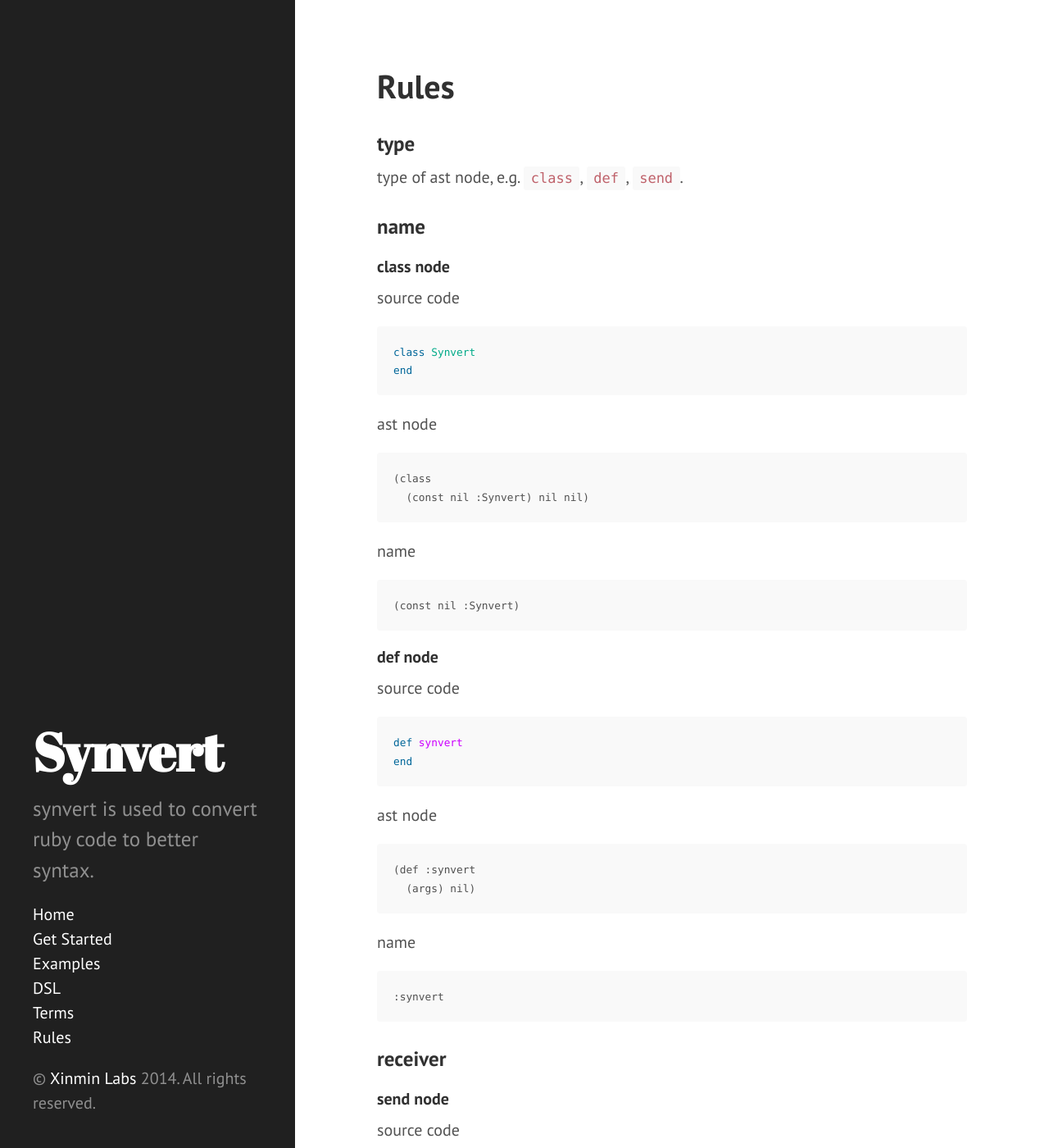
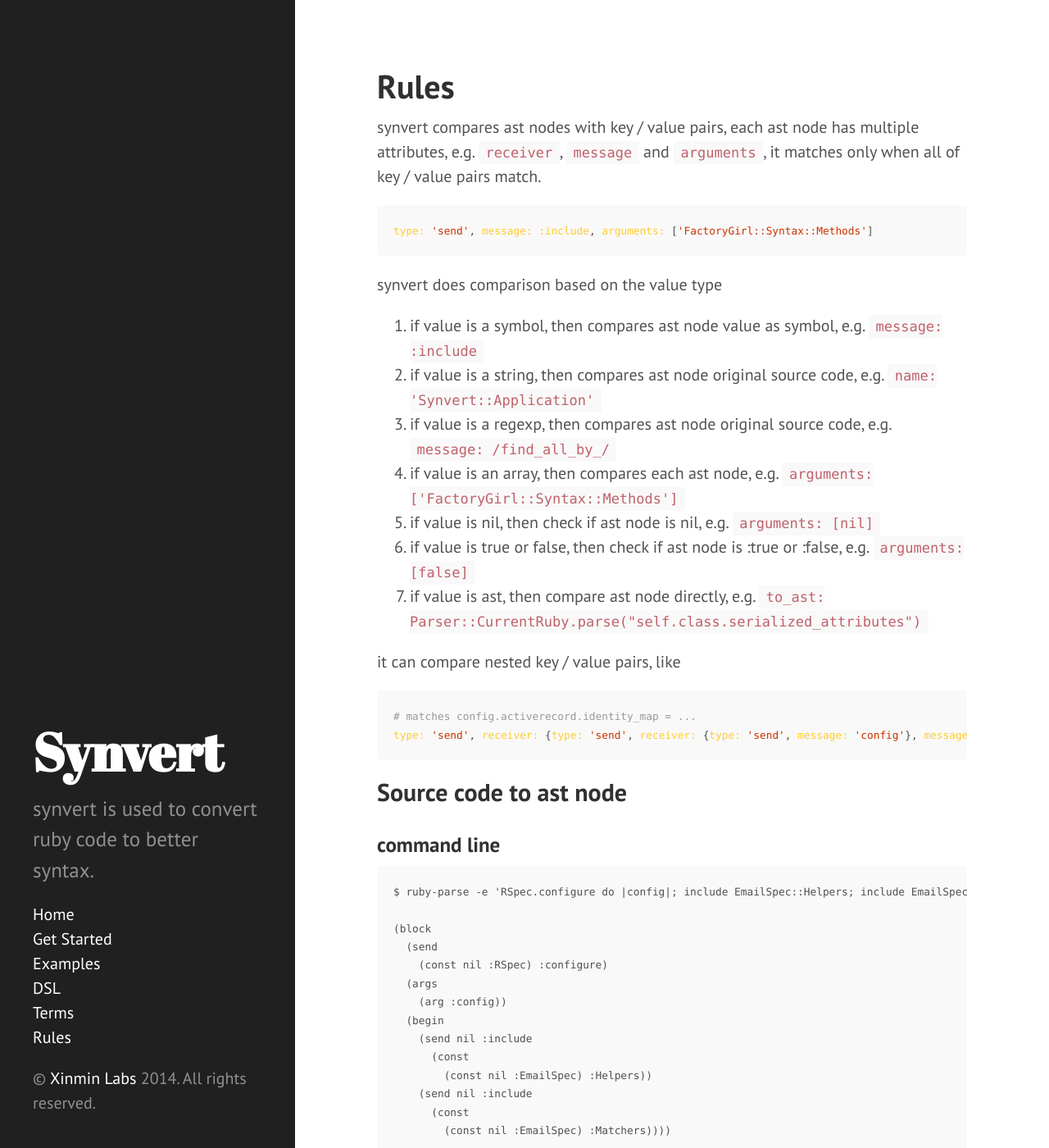
Before and after one commit to synvert-hq/synvert-ruby, a Jekyll site: the page built from rules.md, in a window 1280 px wide and 1400 px high. Shown: the whole window at 82% size. Built offline with Jekyll 4.4.1, drawn with Linux system fonts in a browser that asks for light colours; Markdown is read by kramdown in place of the engine named in the settings; comment, search, counter and statistics services are not loaded; some of the changed text lies outside the part shown.

Commit message:
source code to ast node and rules explaination

````diff
--- a/rules.md
+++ b/rules.md
@@ -2,6 +2,91 @@
 layout: page
 title: Rules
 ---
+
+synvert compares ast nodes with key / value pairs, each ast node has
+multiple attributes, e.g. `receiver`, `message` and `arguments`, it
+matches only when all of key / value pairs match.
+
+```ruby
+type: 'send', message: :include, arguments: ['FactoryGirl::Syntax::Methods']
+```
+
+synvert does comparison based on the value type
+
+1. if value is a symbol, then compares ast node value as symbol, e.g.
+   `message: :include`
+2. if value is a string, then compares ast node original source code,
+   e.g. `name: 'Synvert::Application'`
+3. if value is a regexp, then compares ast node original source code,
+   e.g. `message: /find_all_by_/`
+4. if value is an array, then compares each ast node, e.g. `arguments:
+   ['FactoryGirl::Syntax::Methods']`
+5. if value is nil, then check if ast node is nil, e.g. `arguments:
+   [nil]`
+6. if value is true or false, then check if ast node is :true or :false,
+   e.g. `arguments: [false]`
+7. if value is ast, then compare ast node directly, e.g. `to_ast:
+   Parser::CurrentRuby.parse("self.class.serialized_attributes")`
+
+it can compare nested key / value pairs, like
+
+```ruby
+# matches config.activerecord.identity_map = ...
+type: 'send', receiver: {type: 'send', receiver: {type: 'send', message: 'config'}, message: 'active_record'}, message: 'identity_map='
+```
+
+## Source code to ast node
+
+### command line
+
+```
+$ ruby-parse -e 'RSpec.configure do |config|; include EmailSpec::Helpers; include EmailSpec::Matchers; end'
+
+(block
+  (send
+    (const nil :RSpec) :configure)
+  (args
+    (arg :config))
+  (begin
+    (send nil :include
+      (const
+        (const nil :EmailSpec) :Helpers))
+    (send nil :include
+      (const
+        (const nil :EmailSpec) :Matchers))))
+```
+
+### ruby code
+
+```ruby
+require 'parser/current'
+
+code =<<-EOF
+RSepc.configure do |config|
+  include EmailSpec::Helpers
+  include EmailSpec::Matchers
+end
+EOF
+
+Parser::CurrentRuby.parse code
+
+# (block
+#   (send
+#     (const nil :RSpec) :configure)
+#   (args
+#     (arg :config))
+#   (begin
+#     (send nil :include
+#       (const
+#         (const nil :EmailSpec) :Helpers))
+#     (send nil :include
+#       (const
+#         (const nil :EmailSpec) :Matchers))))
+```
+
+## Ast node attributes
+
+The followings are all ast node attributes you can use.
 
 ### type
 
````
Also changed, not shown: get_started.md (+10 -2 lines), README.md, 3 other files.
